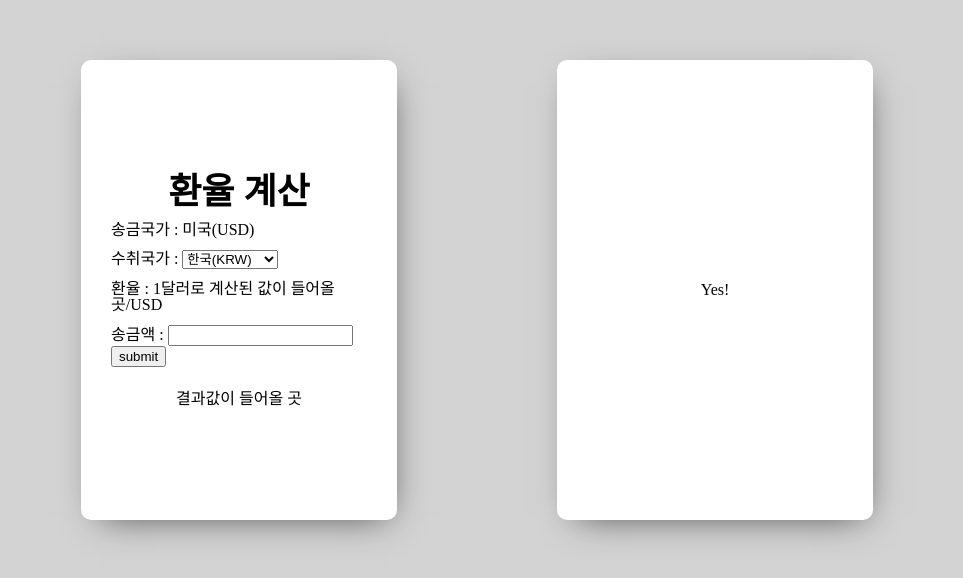
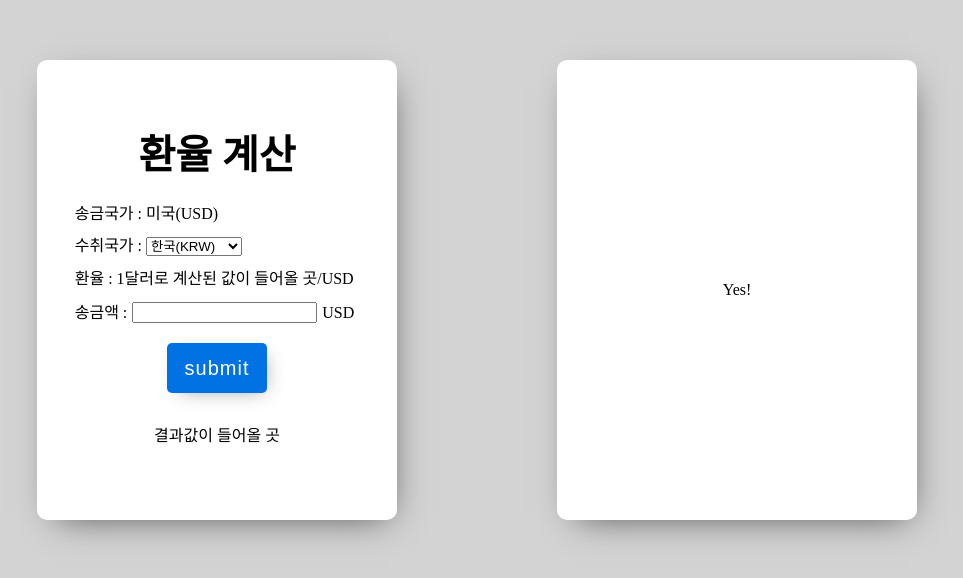
Before and after one commit to PreOnBoarding-Team17/Week1_Exchange_Rate_Calculator, a React (Create React App) app: page / in a window 1280 px wide. Shown: the part 110-688 px from the top of the page, without its empty margins (163-1126 px from the left). Built offline with nearby package versions, Linux system fonts and the light colour scheme; no server answers.

Commit message:
Fix: 계산기1 디자인 수정

```diff
--- a/src/Components/First/index.jsx
+++ b/src/Components/First/index.jsx
@@ -7,6 +7,8 @@ export default function First() {
   const [data, setData] = useState([]);
   const [select, setSelect] = useState('USDKRW');
   const [exchange, setExchange] = useState(0);
+
+  // API 불러오기
   useEffect(() => {
     async function getAPI() {
       await API.Get_API({
@@ -17,6 +19,8 @@ export default function First() {
     }
     getAPI();
   }, []);
+
+  // <select> 변화 시 환율값 exchange state에 업데이트
   const onChangeSelect = () => {
     const key = Object.keys(data);
     const answer = key.find((element) => element.includes(select));
@@ -25,31 +29,36 @@ export default function First() {
   useEffect(() => {
     onChangeSelect();
   }, [onChangeSelect]);
-  console.log(exchange);
 
   return (
     <section className="First__Container">
-      <h1>환율 계산</h1>
-      <form className="FormStyle">
-        <p className="SendCountry">송금국가 : 미국(USD)</p>
-        <label htmlFor="country">수취국가 : </label>
+      <h1 className="First__Title">환율 계산</h1>
+      <form className="First__Form">
+        <p className="First__SendCountry">송금국가 : 미국(USD)</p>
+        <div className="First__Country">
+          <label htmlFor="Country">수취국가 : </label>
           <select
-          id="country"
-          onChange={(event) => setSelect(event.target.value)}
-          className="ReceiveCountry">
+            id="Country"
+            onChange={(event) => setSelect(event.target.value)}>
             <option value="USDKRW">한국(KRW)</option>
             <option value="USDJPY">일본(JPY)</option>
             <option value="USDPHP">필리핀(PHP)</option>
           </select>
-        <p className="ExchageRate">
+        </div>
+        <p className="First__Exchange_Rate">
           환율 : <span>1달러로 계산된 값이 들어올 곳</span>
           /USD
         </p>
+        <div className="First__Send">
           <label>송금액 : </label>
           <input ref={inputRef} />
-        <button>submit</button>
+          <p> USD</p>
+        </div>
+        <button className="First__Submit" type="submit">
+          submit
+        </button>
       </form>
-      <div>결과값이 들어올 곳</div>
+      <div className="First__Result">결과값이 들어올 곳</div>
     </section>
   );
 }
--- a/src/Components/First/scss/First.scss
+++ b/src/Components/First/scss/First.scss
@@ -2,19 +2,49 @@
 
 .First__Container {
   @include Container__Form();
-  h1 {
-    font-size: 36px;
-    font-weight: bold;
-    margin-bottom: 12px;
+  .First__Title {
+    font-weight: 800;
+    font-size: 40px;
+    margin-bottom: 30px;
   }
-
-  .FormStyle {
-    margin-bottom: 24px;
+  .First__Form {
+    position: relative;
+    .First__Country,
+    .First__Exchange_Rate,
+    .First__SendCountry {
+      margin-bottom: 15px;
+    }
+    .First__Send {
+      margin-bottom: 25px;
+      display: flex;
+      align-items: center;
+      > * {
+        margin-right: 5px;
+      }
+    }
+    .First__Submit {
+      margin: 20px auto;
+      width: 100px;
+      height: 50px;
+      border: none;
+      background-color: #0072e4;
+      border-radius: 5px;
+      color: white;
+      font-size: 20px;
+      letter-spacing: 1px;
+      transition: 0.5s;
+      position: absolute;
+      left: 50%;
+      transform: translate(-50%, -50%);
+      box-shadow: 5px 5px 20px -8px rgba(0, 0, 0, 0.4);
+      cursor: pointer;
+      &:hover {
+        transition: 0.5s;
+        background-color: #0059b2;
+      }
+    }
   }
-
-  .SendCountry,
-  .ReceiveCountry,
-  .ExchageRate {
-    margin-bottom: 12px;
+  .First__Result {
+    margin-top: 80px;
   }
 }
--- a/src/Styles/_mixins.scss
+++ b/src/Styles/_mixins.scss
@@ -1,6 +1,6 @@
 @mixin Container__Form() {
-  width: 20vw;
-  height: 50vh;
+  width: 300px;
+  height: 400px;
   display: flex;
   flex-direction: column;
   padding: 30px;
```
Lines whose indentation alone changed are shown as unchanged.
